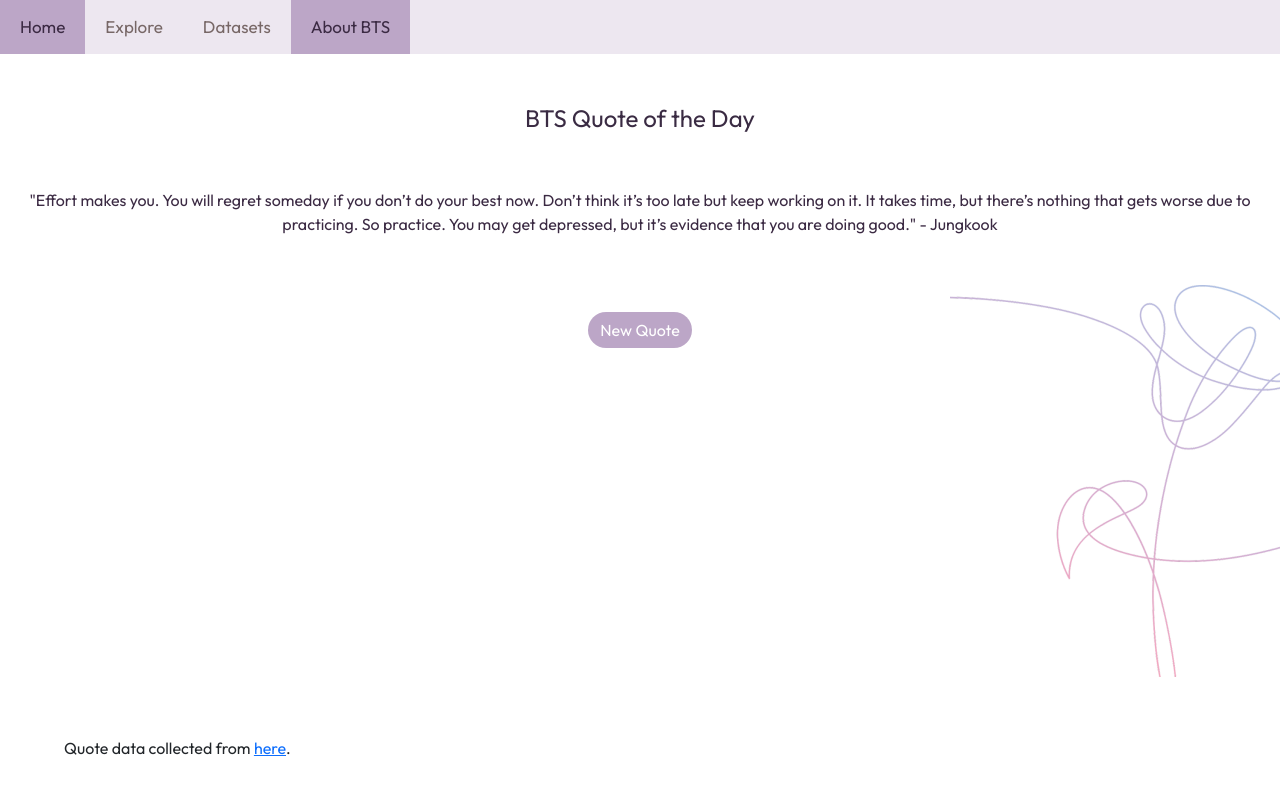
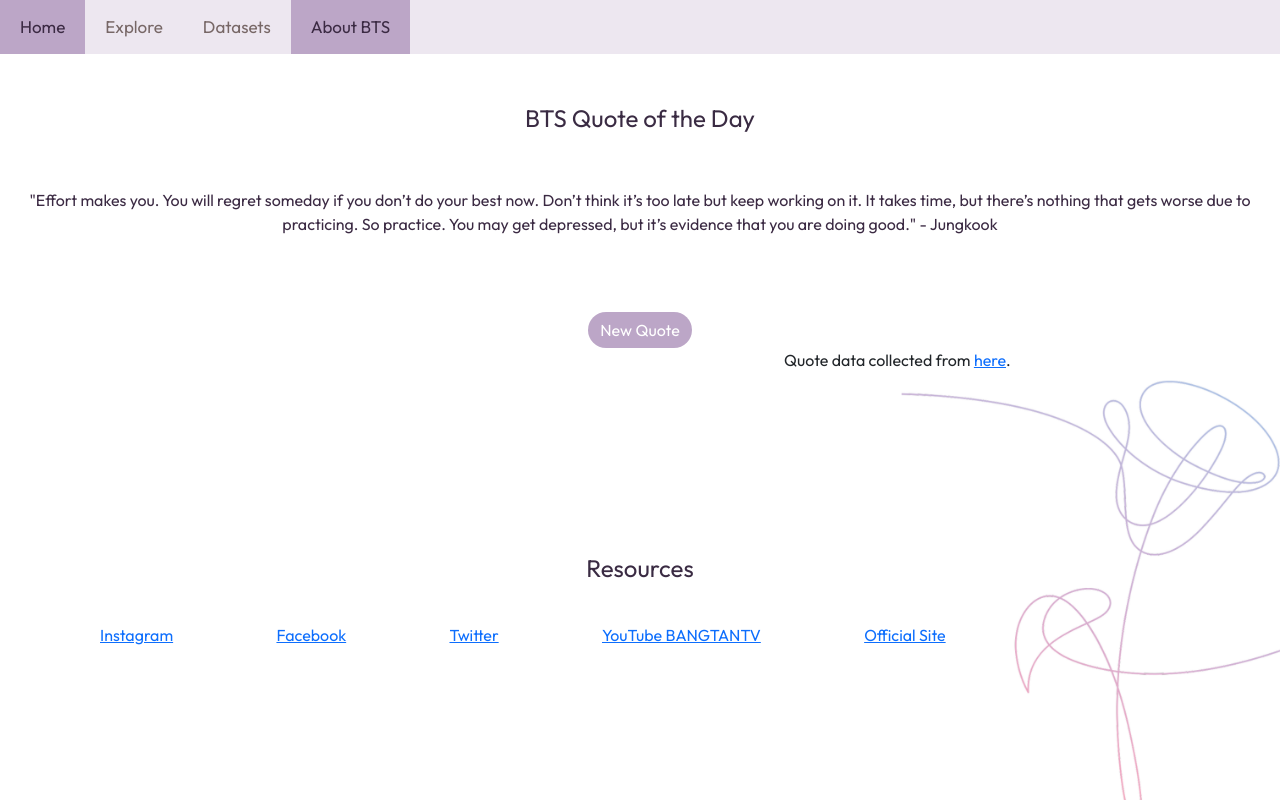
Before and after one commit to dorissssy/Info498A_Final_Project, a plain HTML site: page about.html in a window 1280 px wide. Drawn offline with nearby package versions, Linux system fonts and the light colour scheme.

Commit message:
edit about page

```diff
--- a/about.html
+++ b/about.html
@@ -30,7 +30,7 @@
         <div class="parent">
 
             <div class="about-center">
-                <h4 style="text-align: center; margin-top: 50px;">BTS Quote of the Day</h4>
+                <h4 style="margin-top:50px">BTS Quote of the Day</h4>
 
                 <div class="child" id="quote-text" style="padding:1em">
                     "Effort makes you. You will regret someday if you don’t do your best now. Don’t think it’s too late
@@ -43,10 +43,17 @@
 
         </div>
 
+        <h8 class="dataset-p about-footer">Quote data collected from <a href="https://www.seventeen.com/celebrity/music/a28928893/best-bts-quotes/">here</a>.</h8>
     </main>
-    <footer class="dataset-p about-footer">Quote data collected from <a href="https://www.seventeen.com/celebrity/music/a28928893/best-bts-quotes/">here</a>.</footer>
 
-
+    <footer>
+        <h4 style="margin-top: 150px; padding-top: 2rem; padding-bottom: 2rem;">Resources</h4>
+        <a target="_blank" href="https://www.instagram.com/bts.bighitofficial/">Instagram</a>
+        <a target="_blank" href="https://www.facebook.com/bangtan.official">Facebook</a>
+        <a target="_blank" href="https://twitter.com/BTS_twt/">Twitter</a>
+        <a target="_blank" href="https://www.youtube.com/c/BANGTANTV">YouTube BANGTANTV</a>
+        <a target="_blank" href="https://ibighit.com/bts/eng/">Official Site</a>
+    </footer>
 
     <script src="https://cdn.jsdelivr.net/npm/bootstrap@5.2.0-beta1/dist/js/bootstrap.bundle.min.js"
         integrity="sha384-pprn3073KE6tl6bjs2QrFaJGz5/SUsLqktiwsUTF55Jfv3qYSDhgCecCxMW52nD2"
--- a/css/style.css
+++ b/css/style.css
@@ -129,15 +129,26 @@
   }
 
 .about-body {
-  background-image: url("../imgs/bts-element.png");
+  background-image: url("../imgs/flower.png");
   background-repeat: no-repeat;
-  background-position: 100% -460%;
+  display: block;
+  background-size: cover;
 }
 
-.about-footer {
-  position: fixed;
+h4 {
+  text-align: center;
+}
+
+h8 {
   bottom: 0;
   width: 100%;
   /* Height of the footer*/
-  height: 4em;
+  height: 8em;
+  text-align: right;
+  padding-left: 45rem;
 }
+
+footer a {
+  margin-left: 100px;
+  padding-bottom: 3rem;
+}
```
Also changed, not shown: imgs/bangtantv.jpg (added), imgs/flower.png (added), 1 other file.
